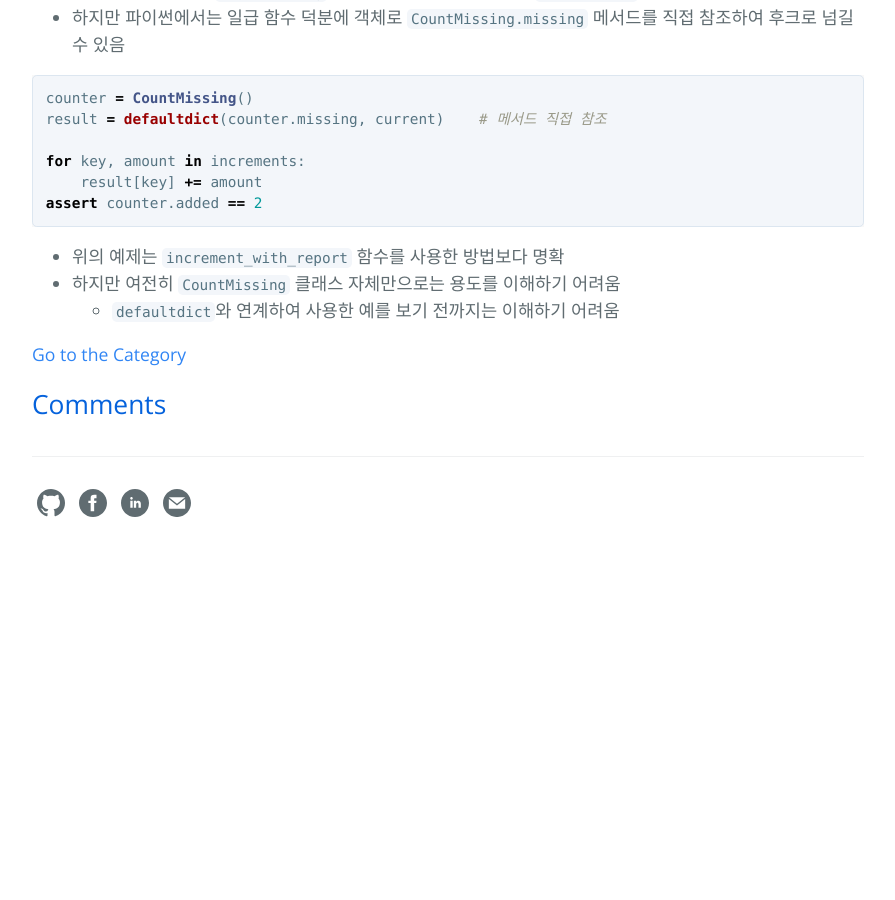
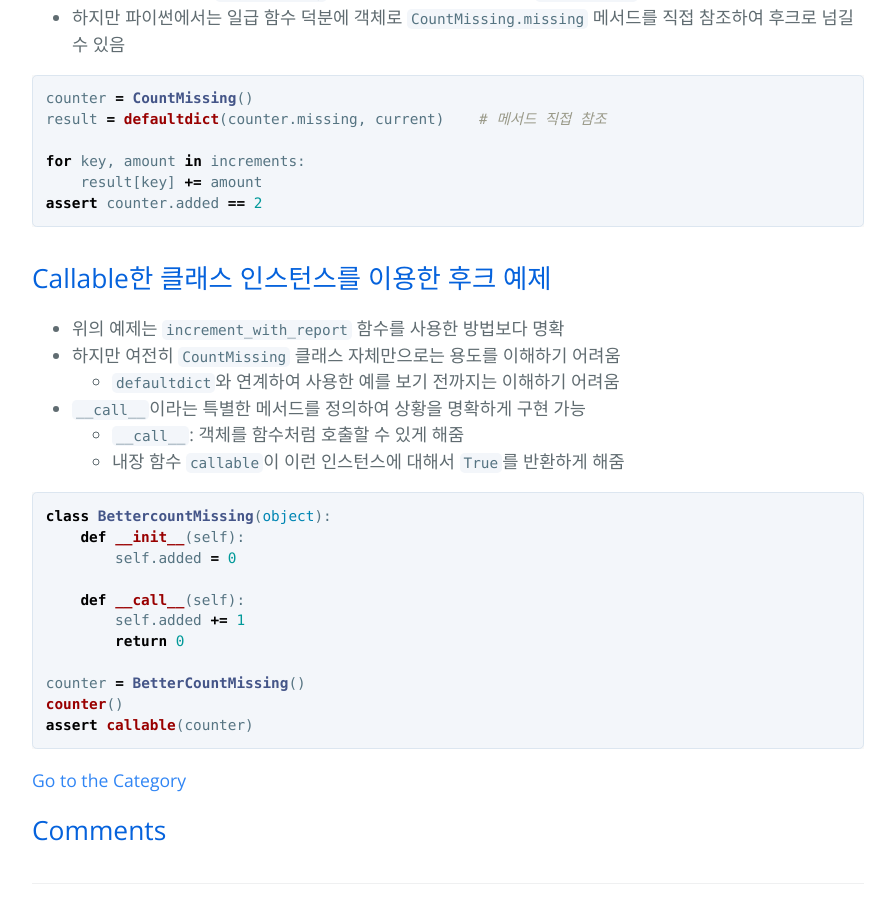
Before and after one commit to hcnoh/hcnoh.github.io, a Jekyll site: the page built from _posts/2018-10-04-effective-python-way23.md, in a window 1280 px wide and 900 px high, scrolled down 2524 px. Shown: the whole window, without its empty margins (192-1087 px from the left). Built offline with Jekyll 4.4.1, drawn with Linux system fonts in a browser that asks for light colours; comment, search, counter and statistics services are not loaded; before the commit the page ends 3095 px from its top, so only the background shows below that.

Commit message:
Update 2018-10-04-effective-python-way23.md

````diff
--- a/_posts/2018-10-04-effective-python-way23.md
+++ b/_posts/2018-10-04-effective-python-way23.md
@@ -107,6 +107,24 @@ for key, amount in increments:
 assert counter.added == 2
 ```
 
+## Callable한 클래스 인스턴스를 이용한 후크 예제
 - 위의 예제는 `increment_with_report` 함수를 사용한 방법보다 명확
 - 하지만 여전히 `CountMissing` 클래스 자체만으로는 용도를 이해하기 어려움
   - `defaultdict`와 연계하여 사용한 예를 보기 전까지는 이해하기 어려움
+- `__call__`이라는 특별한 메서드를 정의하여 상황을 명확하게 구현 가능
+  - `__call__`: 객체를 함수처럼 호출할 수 있게 해줌
+  - 내장 함수 `callable`이 이런 인스턴스에 대해서 `True`를 반환하게 해줌
+
+```python
+class BettercountMissing(object):
+    def __init__(self):
+        self.added = 0
+
+    def __call__(self):
+        self.added += 1
+        return 0
+
+counter = BetterCountMissing()
+counter()
+assert callable(counter)
+```
````
